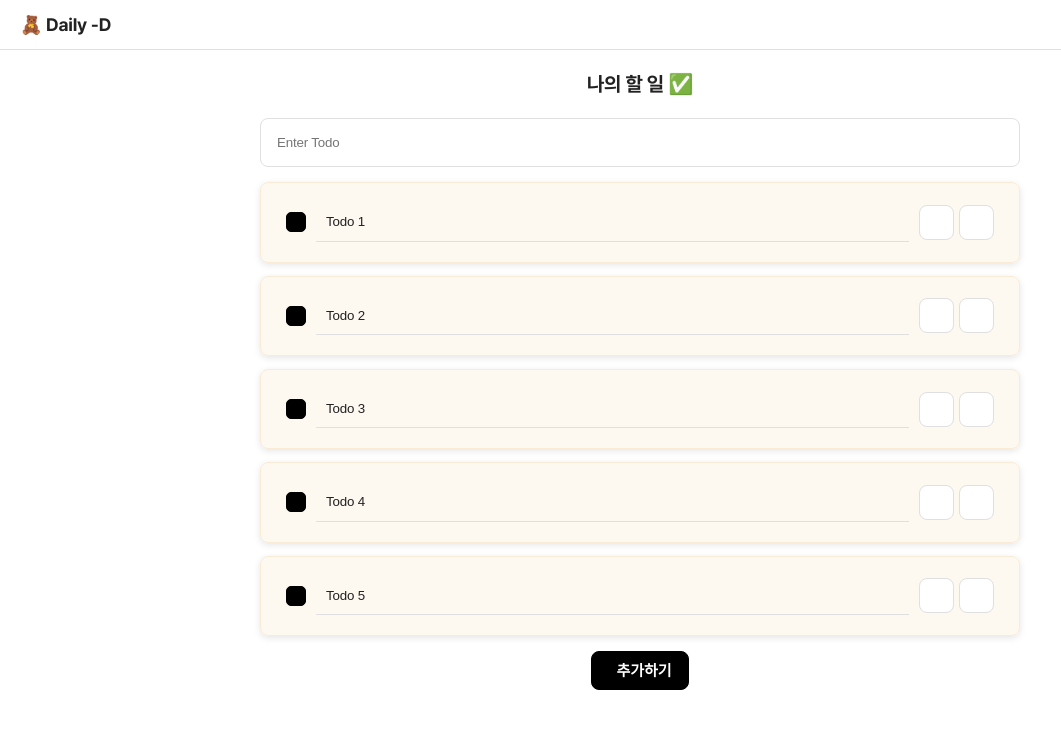
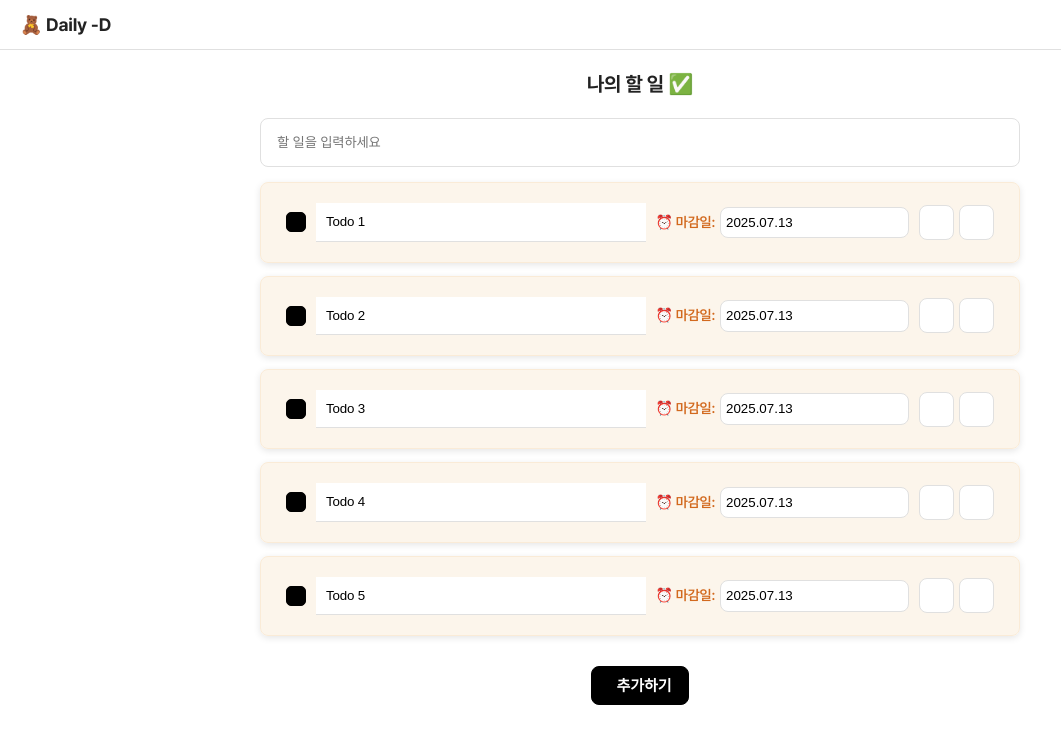
Before and after one commit to hyeminem-Jo/toy-project, a Next.js app: page /todo in a window 1280 px wide. Shown: the top 744 px of the page, without its empty margins (0-1061 px from the left). Built offline with nearby package versions, Linux system fonts and the light colour scheme.

Commit message:
feat: useForm 제거 및 단순화, 커스텀 DatePicker 적용

```diff
--- a/package.json
+++ b/package.json
@@ -13,7 +13,10 @@
     "@emotion/react": "^11.14.0",
     "@emotion/styled": "^11.14.1",
     "@mui/icons-material": "^7.2.0",
+    "@mui/material": "^7.2.0",
+    "@mui/x-date-pickers": "^8.8.0",
     "@tanstack/react-query": "^5.83.0",
+    "dayjs": "^1.11.13",
     "firebase": "^11.10.0",
     "jotai": "^2.12.5",
     "next": "15.3.5",
--- /dev/null
+++ b/src/app/_modules/common/components/date-picker/CustomDatePicker.tsx
@@ -0,0 +1,28 @@
+import DatePicker from 'react-datepicker';
+import 'react-datepicker/dist/react-datepicker.css';
+import * as S from './styled';
+
+const CustomDatePicker = ({
+  id,
+  selectedDate,
+  setSelectedDate,
+}: {
+  id: string;
+  selectedDate: Date | null;
+  setSelectedDate: (date: Date | null) => void;
+}) => {
+  return (
+    <S.DatePickerWrapper>
+      <DatePicker
+        dateFormat='yyyy.MM.dd'
+        shouldCloseOnSelect
+        minDate={new Date()}
+        selected={selectedDate}
+        onChange={(date: Date | null) => setSelectedDate(date)}
+        placeholderText='날짜 선택'
+      />
+    </S.DatePickerWrapper>
+  );
+};
+
+export default CustomDatePicker;
--- /dev/null
+++ b/src/app/_modules/common/components/date-picker/styled.ts
@@ -0,0 +1,83 @@
+import styled from '@emotion/styled';
+
+export const DatePickerWrapper = styled.div`
+  .react-datepicker-wrapper {
+    min-width: 10rem;
+    border: 1px solid #e0e0e0;
+    border-radius: 0.8rem;
+    padding: 0.5rem;
+    background-color: #fff;
+    font-size: 1.4rem;
+    font-weight: 600;
+    height: 100%;
+    /* box-shadow: rgba(0, 0, 0, 0.1) 0px 2px 7px 0; */
+  }
+
+  .react-datepicker-popper {
+    left: 3rem !important;
+  }
+
+  .react-datepicker__month-container {
+    width: 25rem;
+    height: auto;
+  }
+
+  .react-datepicker__month {
+    margin: 1rem 0.3rem;
+  }
+
+  .react-datepicker__week {
+    width: 100%;
+    display: flex;
+    align-items: center;
+    justify-content: space-between;
+    height: 3rem;
+    padding: 0 1rem;
+  }
+
+  .react-datepicker__day {
+    flex: 1;
+    display: flex;
+    align-items: center;
+    justify-content: center;
+    width: auto;
+    height: 100%;
+    font-size: 1.4rem;
+    font-weight: 500;
+  }
+
+  .react-datepicker__day-names {
+    display: flex;
+    align-items: center;
+    justify-content: space-between;
+    width: 100%;
+    height: 3rem;
+    padding: 0 1.2rem;
+    gap: 0;
+    margin-top: 0.5rem;
+  }
+
+  .react-datepicker__day-name {
+    flex: 1;
+    font-size: 1.2rem;
+    font-weight: 500;
+  }
+
+  .react-datepicker__current-month {
+    font-size: 1.4rem;
+  }
+
+  .react-datepicker__header {
+    padding-top: 1rem;
+  }
+
+  .react-datepicker__navigation {
+    top: 0.8rem;
+  }
+
+  /* 기본 스타일을 유지하면서 필요한 부분만 커스터마이징 */
+  .react-datepicker__input-container input {
+    width: 100%;
+    /* 기본 스타일을 유지하되 필요한 부분만 수정 */
+  }
+`;
--- a/src/app/_modules/common/components/form/input/Input.tsx
+++ b/src/app/_modules/common/components/form/input/Input.tsx
@@ -1,16 +1,11 @@
 'use client';
 
-import { useController, Control, FieldValues, RegisterOptions, Path } from 'react-hook-form';
 import * as S from './styled';
 import { useState } from 'react';
 import { useIsMobile } from '@/app/_modules/common/hooks/useIsMobile';
 import IconButton from '../../button/icon-button/IconButton';
 
-interface InputProps<T extends FieldValues = FieldValues>
-  extends React.InputHTMLAttributes<HTMLInputElement> {
-  control: Control<T>;
-  name: Path<T>;
-  rules?: RegisterOptions<T, Path<T>>;
+interface InputProps extends React.InputHTMLAttributes<HTMLInputElement> {
   label?: string;
   required?: boolean;
   maxLength?: number;
@@ -20,62 +15,49 @@ interface InputProps<T extends FieldValues = FieldValues>
   isSearch?: boolean;
   isUnderline?: boolean;
   isReadonly?: boolean;
+  value?: string;
+  onChange?: (e: React.ChangeEvent<HTMLInputElement>) => void;
+  onBlur?: (e: React.FocusEvent<HTMLInputElement>) => void;
+  onFocus?: (e: React.FocusEvent<HTMLInputElement>) => void;
+  isLineThrough?: boolean;
 }
 
-function Input<T extends FieldValues = FieldValues>({
-  control,
-  name,
-  rules, // form 필드의 갯수가 많지 않을 땐 yup 대신 rules 로 사용 가능
+function Input({
   type = 'text',
-  // label = '',
   maxLength = 20,
   isLengthCount = true,
   placeholder = '',
-  onChange = () => {},
-  onBlur = () => {},
-  onFocus = () => {},
+  onChange,
+  onBlur,
+  onFocus,
   disabled,
   width,
   isSearch = false,
   isUnderline = false,
   isReadonly = false,
+  value = '',
+  id,
+  name,
+  isLineThrough = false,
   ...rest
-}: InputProps<T>) {
+}: InputProps) {
   const [isFocus, setIsFocus] = useState(false);
   const isMobile = useIsMobile();
-
-  const {
-    field,
-    fieldState: { error },
-  } = useController({
-    name,
-    control,
-    rules,
-  });
-
-  const inputValue = field.value === undefined ? '' : field.value;
   return (
     <S.InputFieldset>
-      {/* {label && <label htmlFor={name}>{label}</label>} */}
       <S.InputWrap $width={width}>
         <S.Input
-          id={name}
+          id={id || name}
           name={name}
           type={type}
-          value={inputValue}
+          value={value}
           maxLength={isLengthCount ? maxLength : undefined}
-          $error={!!error?.message}
           $isFocus={isFocus}
           $isReadonly={isReadonly}
           $isUnderline={isUnderline}
-          onChange={(e) => {
-            onChange?.(e);
-            field.onChange(e);
-          }}
-          ref={field.ref}
+          onChange={onChange}
           onBlur={(e) => {
             onBlur?.(e);
-            field.onBlur();
             setIsFocus(false);
           }}
           onFocus={(e) => {
@@ -84,24 +66,13 @@ function Input<T extends FieldValues = FieldValues>({
           }}
           placeholder={placeholder}
           disabled={disabled || isReadonly}
+          $isLineThrough={isLineThrough && isReadonly}
           {...rest}
         />
         {isSearch && (
           <S.InputSearchIcon className='fa-solid fa-magnifying-glass'></S.InputSearchIcon>
         )}
-        {/* <S.InputInfo>
-          {isLengthCount && maxLength > 0 && (
-            <S.InputLength
-              $isFocus={isFocus}
-              $isFilled={inputValue.length !== 0}
-              $error={!!error?.message}
-            >
-              <span>{inputValue.length}</span> / {maxLength}
-            </S.InputLength>
-          )}
-        </S.InputInfo> */}
       </S.InputWrap>
-      {error?.message && <S.ErrorMessage color='system.red_500'>{error.message}</S.ErrorMessage>}
     </S.InputFieldset>
   );
 }
--- a/src/app/_modules/common/components/form/input/styled.ts
+++ b/src/app/_modules/common/components/form/input/styled.ts
@@ -11,6 +11,7 @@ type StyleProps = {
   $width?: number;
   $isUnderline?: boolean;
   $isReadonly?: boolean;
+  $isLineThrough?: boolean;
 };
 
 export const InputFieldset = styled.div`
@@ -45,6 +46,12 @@ export const Input = styled.input<StyleProps>`
       border-radius: 0;
       padding: 0.8rem 1rem;
     `};
+
+  ${({ $isLineThrough }) =>
+    $isLineThrough &&
+    css`
+      text-decoration: line-through;
+    `}
 `;
 
 export const InputWrap = styled.div<StyleProps>`
--- a/src/app/_modules/todo/components/todo-container/TodoContainer.tsx
+++ b/src/app/_modules/todo/components/todo-container/TodoContainer.tsx
@@ -9,7 +9,7 @@ import { useMutation, useQuery } from '@tanstack/react-query';
 import { createTodo, getTodos } from '@/app/actions/todoActions';
 import { queryClient } from '@/app/config/ReactQueryProvider';
 import Input from '@/app/_modules/common/components/form/input/Input';
-import { FormProvider, useForm } from 'react-hook-form';
+
 import Button from '@/app/_modules/common/components/button/button/Button';
 import TodoItem from '../todo-item/TodoItem';
 
@@ -49,65 +49,45 @@ const TodoContainer = () => {
 
   const user = useAtomValue(userState);
 
-  const methods = useForm();
-  const {
-    control,
-    handleSubmit,
-    formState: { errors },
-    watch,
-    reset,
-  } = methods;
-
-  const onSubmit = (data: any) => {
-    console.log(data);
+  const handleAddTodo = () => {
+    if (todoInput.trim() === '') {
+      alert('할 일을 입력해주세요');
+      return;
+    }
     createTodoMutation.mutate();
+    setTodoInput(''); // 입력 필드 초기화
   };
 
-  useEffect(() => {
-    if (todosQuery?.data && todosQuery?.data.length > 0) {
-      const defaultValues = todosQuery?.data.reduce((acc, todo, index) => {
-        acc[`todo-${index}`] = todo;
-        acc[`todo-check-${index}`] = true;
-        return acc;
-      }, {} as Record<string, any>);
-
-      reset(defaultValues); // ✅ 여기서 초기값 설정
-    }
-  }, [todosQuery?.data, reset]);
-
   return (
-    <FormProvider {...methods}>
     <S.TodoContainer>
       <S.TodoTitle>나의 할 일 ✅</S.TodoTitle>
       <S.TodoContent>
-          <Input control={control} name='newTodo' placeholder='Enter Todo' isSearch />
+        <Input
+          placeholder='할 일을 입력하세요'
+          value={todoInput}
+          onChange={(e) => setTodoInput(e.target.value)}
+        />
 
-          {/* <IconButton iconName='plus' /> */}
         <S.TodoList>
           {todosQuery?.data &&
             todosQuery?.data?.map((todo: string, index: number) => (
-                <TodoItem key={index} index={index} todo={todo} />
+              <TodoItem
+                key={index}
+                index={index}
+                todo={todo}
+                onDeleteTodo={() => {}}
+                onUpdateTodo={() => {}}
+                onToggleCheck={() => {}}
+              />
             ))}
         </S.TodoList>
 
-          <Button
-            type='submit'
-            text='추가하기'
-            iconName='plus'
-            filled
-            onClick={handleSubmit(onSubmit)}
-          />
+        <Button text='추가하기' iconName='plus' filled onClick={handleAddTodo} />
         {todosQuery.isLoading && <p>Loading...</p>}
         {createTodoMutation.isPending && <p>Adding Todo...</p>}
         {todosQuery.isError && <p>Error: {todosQuery.error.message}</p>}
-
-          {/* <p>Name: {user.name}</p>
-            <p>Email: {user.email}</p>
-            <Link href='/'>Go to Main Page</Link> */}
-          {/* Link 는 서버사이드로 redirect 되는게 아닌, 클라이언트 라우팅으로 동작 */}
       </S.TodoContent>
     </S.TodoContainer>
-    </FormProvider>
   );
 };
 
--- a/src/app/_modules/todo/components/todo-container/styled.ts
+++ b/src/app/_modules/todo/components/todo-container/styled.ts
@@ -26,4 +26,9 @@ export const TodoList = styled.ul`
   display: flex;
   flex-direction: column;
   gap: 1.3rem;
+  margin-bottom: 1.5rem;
+
+  @media (max-width: ${BREAKPOINT}px) {
+    margin-bottom: 1.2rem;
+  }
 `;
--- a/src/app/_modules/todo/components/todo-item/TodoItem.tsx
+++ b/src/app/_modules/todo/components/todo-item/TodoItem.tsx
@@ -4,29 +4,63 @@ import * as S from './styled';
 import Checkbox from '@/app/_modules/common/components/form/checkbox/Checkbox';
 import Input from '@/app/_modules/common/components/form/input/Input';
 import IconButton from '@/app/_modules/common/components/button/icon-button/IconButton';
-import { useFormContext } from 'react-hook-form'; // ✅ 여기!
+import { useState } from 'react';
+import CustomDatePicker from '@/app/_modules/common/components/date-picker/CustomDatePicker';
 
-const TodoItem = ({ index, todo }: { index: number; todo: string }) => {
-  const { control } = useFormContext();
+const TodoItem = ({
+  index,
+  todo,
+  onUpdateTodo,
+  onDeleteTodo,
+  onToggleCheck,
+}: {
+  index: number;
+  todo: string;
+  onUpdateTodo?: (index: number, value: string) => void;
+  onDeleteTodo?: (index: number) => void;
+  onToggleCheck?: (index: number, checked: boolean) => void;
+}) => {
+  const [isChecked, setIsChecked] = useState(true);
+  const [todoValue, setTodoValue] = useState(todo);
+  const [selectedDate, setSelectedDate] = useState<Date | null>(new Date());
 
   return (
     <S.TodoListItem key={index}>
       <S.TodoListItemWrap>
-        <Checkbox control={control} name={`todo-check-${index}`} />
+        <Checkbox
+          id={`todo-item-checkbox-${index}`}
+          checked={isChecked}
+          onChange={(e) => {
+            setIsChecked(e.target.checked);
+            onToggleCheck?.(index, e.target.checked);
+          }}
+        />
         <Input
-          control={control}
-          name={`todo-${index}`}
-          onChange={() => {}}
+          id={`todo-item-${index}`}
+          value={todoValue}
+          onChange={(e) => {
+            setTodoValue(e.target.value);
+            onUpdateTodo?.(index, e.target.value);
+          }}
           isUnderline
-          isReadonly
-          // isLineThrough
+          isLineThrough={isChecked}
+          // isReadonly
         />
       </S.TodoListItemWrap>
-
-      <S.TodoListItemIcons>
-        <IconButton iconName='pen' onClick={() => {}} />
-        <IconButton iconName='trash' onClick={() => {}} />
-      </S.TodoListItemIcons>
+      <S.TodoListItemWrap2>
+        <S.TodoListItemWrapDate>
+          <S.TodoListItemWrapText>⏰ 마감일:</S.TodoListItemWrapText>{' '}
+          <CustomDatePicker
+            id={`todo-item-date-${index}`}
+            selectedDate={selectedDate}
+            setSelectedDate={setSelectedDate}
+          />
+        </S.TodoListItemWrapDate>
+        <S.TodoListItemIcons>
+          <IconButton iconName='pen' onClick={() => {}} />
+          <IconButton iconName='trash' onClick={() => onDeleteTodo?.(index)} />
+        </S.TodoListItemIcons>
+      </S.TodoListItemWrap2>
     </S.TodoListItem>
   );
 };
--- a/src/app/_modules/todo/components/todo-item/styled.ts
+++ b/src/app/_modules/todo/components/todo-item/styled.ts
@@ -10,7 +10,7 @@ export const TodoListItem = styled.li`
   padding: 2rem 2.5rem;
   border-radius: 0.8rem;
   border: 1px solid antiquewhite;
-  background-color: #faebd760;
+  background-color: #faebd780;
   box-shadow: rgba(0, 0, 0, 0.1) 0px 2px 7px 0;
 
   @media (max-width: ${BREAKPOINT}px) {
@@ -22,19 +22,39 @@ export const TodoListItem = styled.li`
 `;
 
 export const TodoListItemWrap = styled.div`
+  flex: 1;
   display: flex;
   align-items: center;
   gap: 1rem;
   width: 100%;
 `;
 
+export const TodoListItemWrap2 = styled.div`
+  display: flex;
+  align-items: center;
+  gap: 1rem;
+
+  @media (max-width: ${BREAKPOINT}px) {
+    margin-top: 0.7rem;
+    justify-content: space-between;
+  }
+`;
+
 export const TodoListItemIcons = styled.div`
   display: flex;
   align-items: center;
   gap: 0.5rem;
+`;
 
-  @media (max-width: ${BREAKPOINT}px) {
-    margin-top: 0.7rem;
-    margin-left: auto;
-  }
+export const TodoListItemWrapText = styled.div`
+  font-size: 1.4rem;
+  font-weight: 600;
+  color: chocolate;
 `;
+
+export const TodoListItemWrapDate = styled.div`
+  display: flex;
+  align-items: center;
+  gap: 0.5rem;
+  flex-shrink: 0;
+`;
```
Also changed, not shown: src/app/_modules/common/components/form/checkbox/Checkbox.tsx (+14 -31 lines), 2 other files (tests, documents, lock files or other folders). Lines whose indentation alone changed are shown as unchanged.
